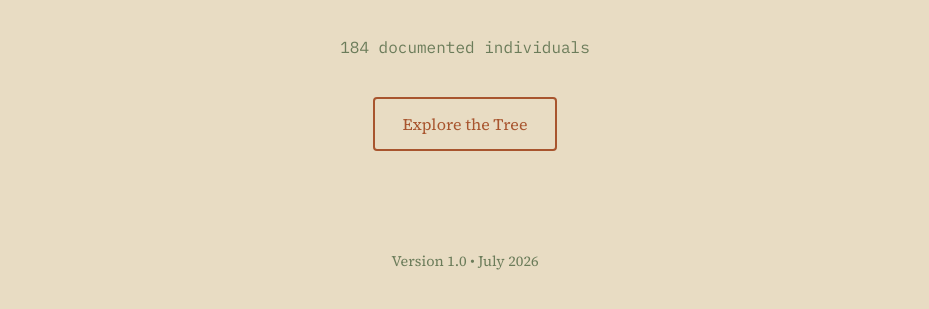
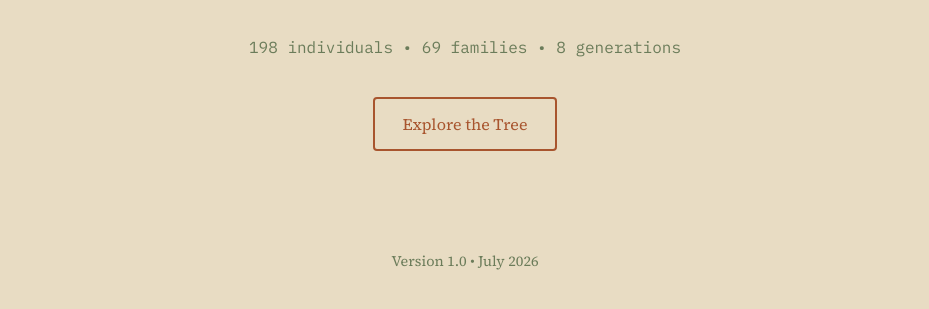
Before and after one commit to ticotexas/kallmer-family-tree, a plain HTML site: page index.html in a window 1280 px wide. Shown: the part 317-626 px from the top of the page, without its empty margins (175-1104 px from the left). Drawn offline with Linux system fonts and the light colour scheme.

Commit message:
Calculate homepage archive stats

```diff
--- a/index.html
+++ b/index.html
@@ -1,5 +1,6 @@
 <!DOCTYPE html>
 <html lang="en">
+
 <head>
     <meta charset="UTF-8">
     <meta name="viewport" content="width=device-width, initial-scale=1.0">
@@ -8,10 +9,11 @@
     <link rel="preconnect" href="https://fonts.googleapis.com">
     <link rel="preconnect" href="https://fonts.gstatic.com" crossorigin>
 
-<link href="https://fonts.googleapis.com/css2?family=Fraunces:wght@400;600&family=IBM+Plex+Mono:wght@400&family=Source+Serif+4:wght@400;500&display=swap" rel="stylesheet">
+    <link
+        href="https://fonts.googleapis.com/css2?family=Fraunces:wght@400;600&family=IBM+Plex+Mono:wght@400&family=Source+Serif+4:wght@400;500&display=swap"
+        rel="stylesheet">
 
     <style>
-
         :root {
             --ledger-ink: #1F2E45;
             --prairie-wheat: #E8DCC3;
@@ -74,7 +76,6 @@
             color: var(--prairie-sage);
             font-size: 0.9rem;
         }
-
     </style>
 </head>
 
@@ -89,8 +90,8 @@
             who journeyed from Sweden and Germany to the American prairie.
         </p>
 
-<div class="stats">
-184 documented individuals
+        <div class="stats" id="archive-stats">
+            Loading archive stats...
         </div>
 
         <a href="tree.html" class="button">
@@ -103,5 +104,22 @@
 
     </div>
 
+    <script>
+        fetch("public-data/family.json?v=" + Date.now())
+            .then(response => response.json())
+            .then(data => {
+                const peopleCount = data.people.length;
+                const familyCount = data.families.length;
+
+                document.getElementById("archive-stats").textContent =
+                    `${peopleCount} individuals • ${familyCount} families • 8 generations`;
+            })
+            .catch(() => {
+                document.getElementById("archive-stats").textContent =
+                    "Family archive in progress";
+            });
+    </script>
+
 </body>
+
 </html>
```
Lines whose indentation alone changed are shown as unchanged.
